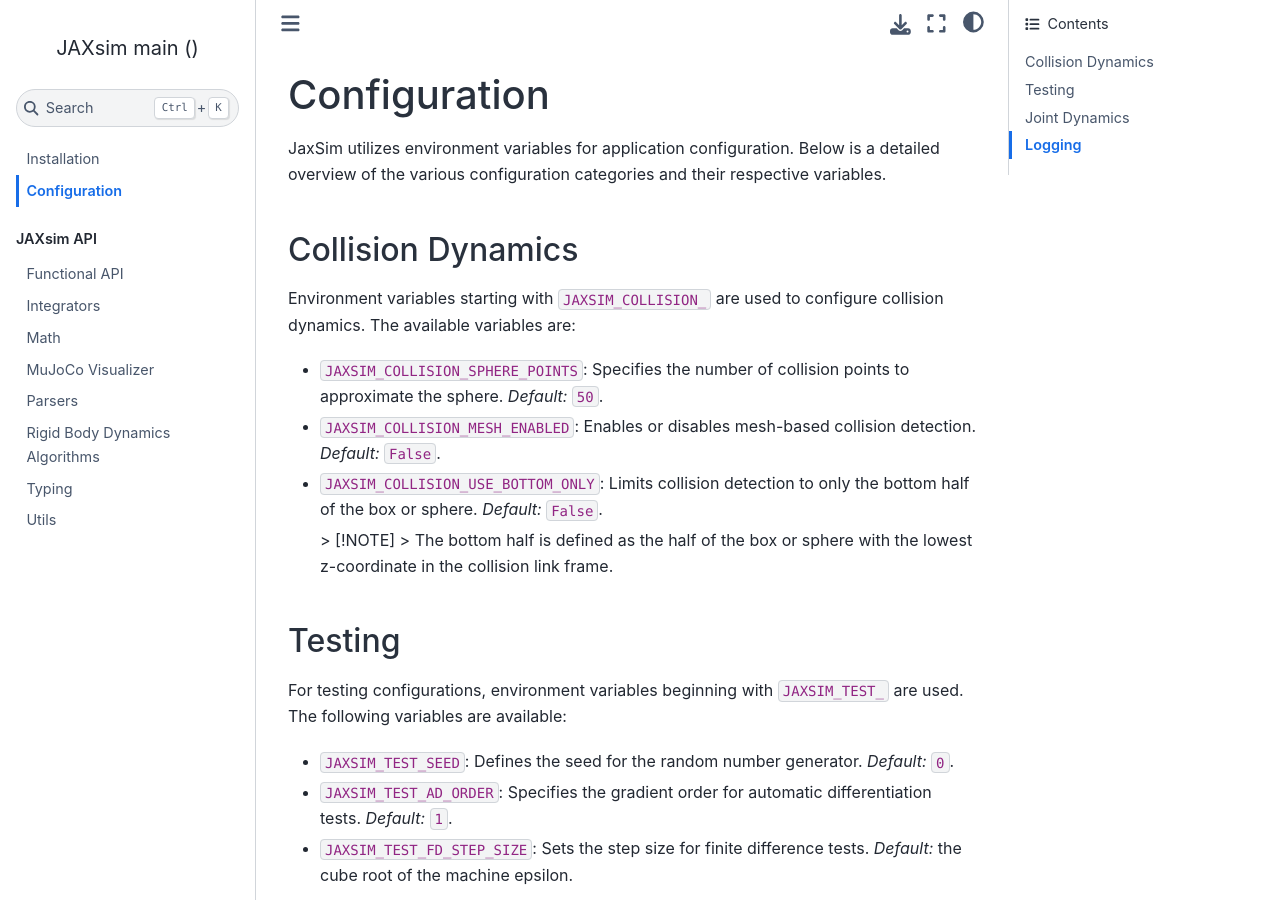
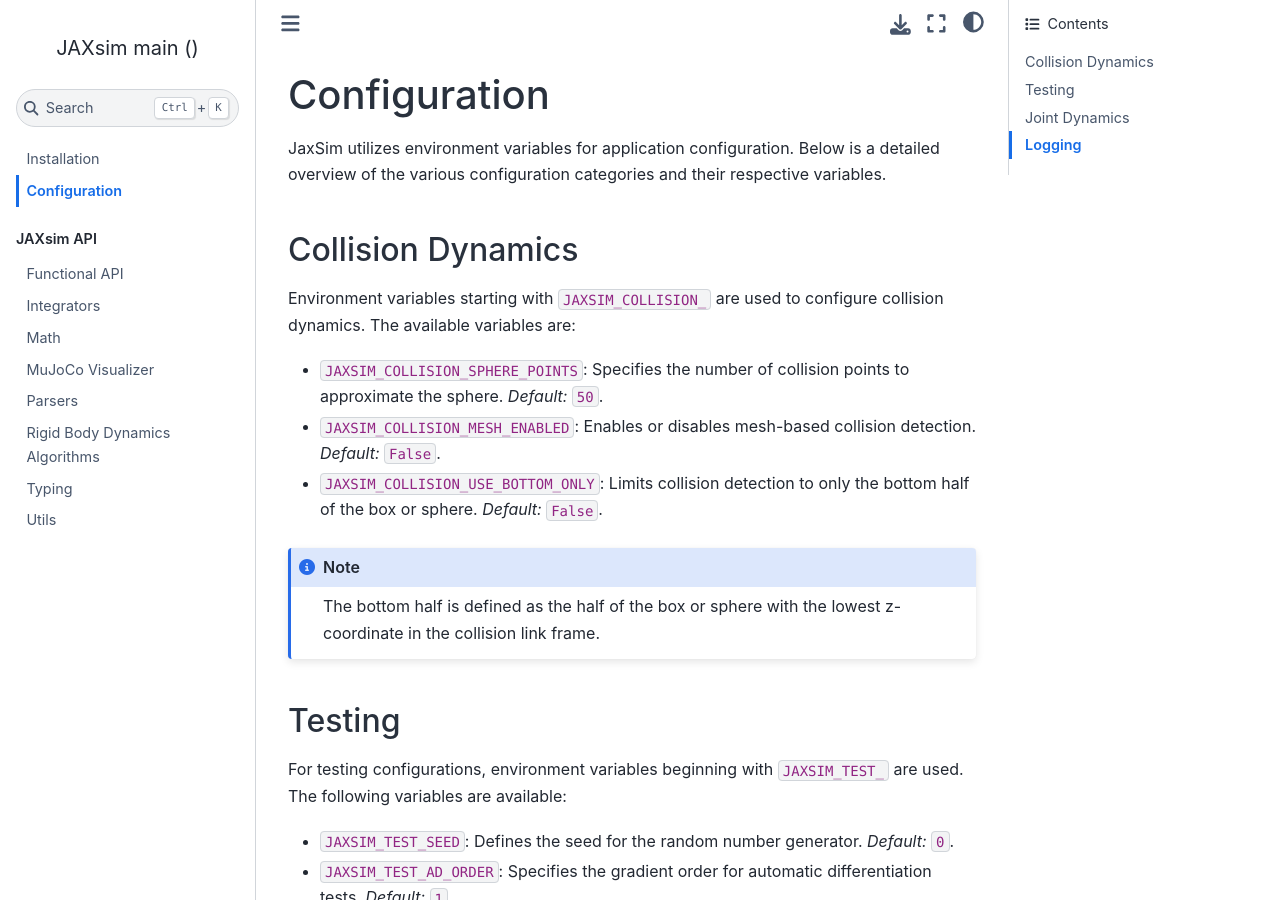
Before and after one commit to ami-iit/jaxsim, a Sphinx documentation site: the page built from docs/guide/configuration.rst, in a window 1280 px wide and 900 px high. Built offline with Sphinx 7.4.7 and the Sphinx Book theme 1.1.4, drawn with Linux system fonts in a browser that asks for light colours; pages that are not in the unit, such as notebooks, are missing from menus; the version number could not be read and is left out; part of the change alters nothing that is shown.

```diff
--- a/docs/guide/configuration.rst
+++ b/docs/guide/configuration.rst
@@ -18,8 +18,8 @@ Environment variables starting with ``JAXSIM_COLLISION_`` are used to configure
 - ``JAXSIM_COLLISION_USE_BOTTOM_ONLY``: Limits collision detection to only the bottom half of the box or sphere.
   *Default:* ``False``.
 
-  > [!NOTE]
-  > The bottom half is defined as the half of the box or sphere with the lowest z-coordinate in the collision link frame.
+.. note::
+  The bottom half is defined as the half of the box or sphere with the lowest z-coordinate in the collision link frame.
 
 
 Testing
```
